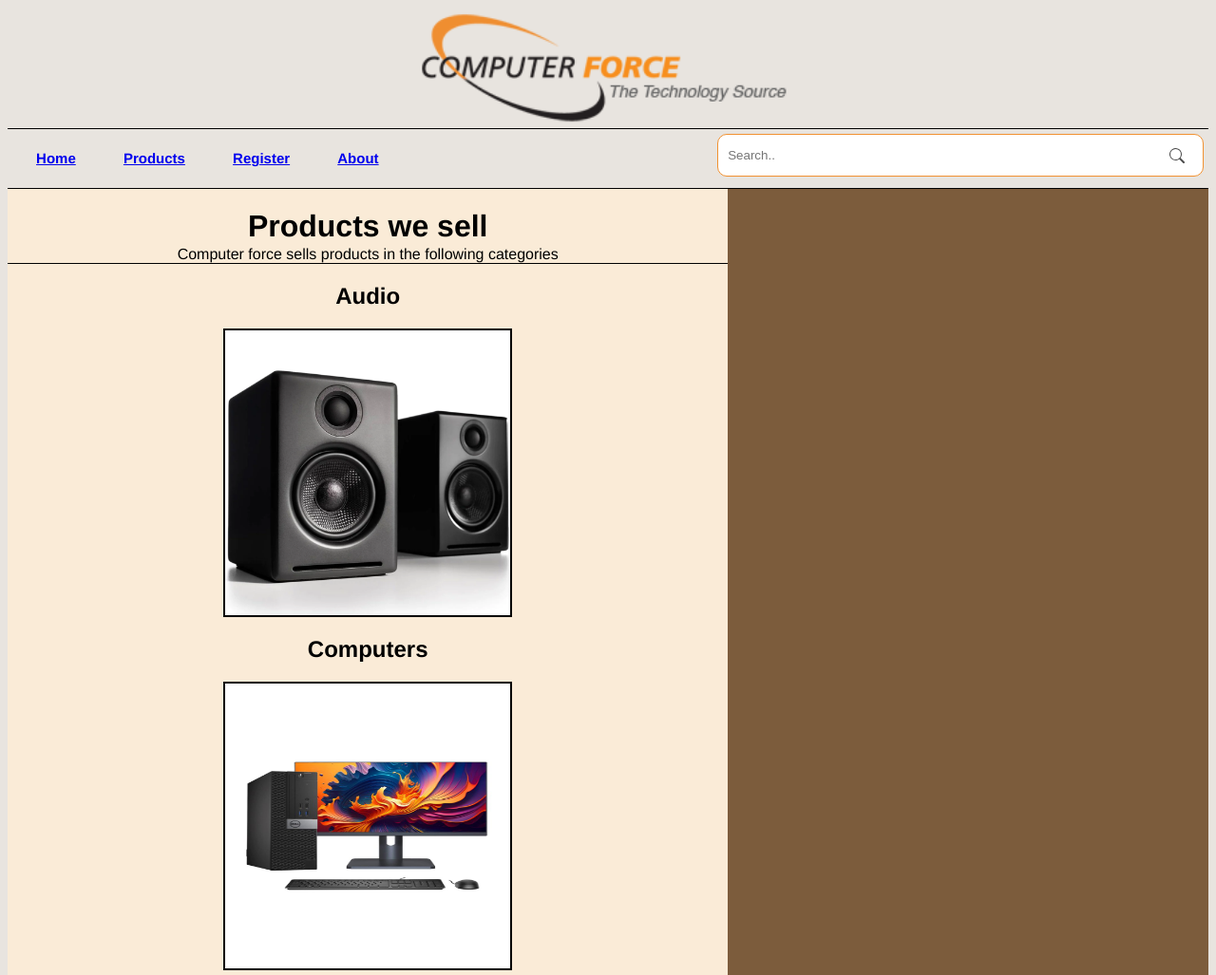
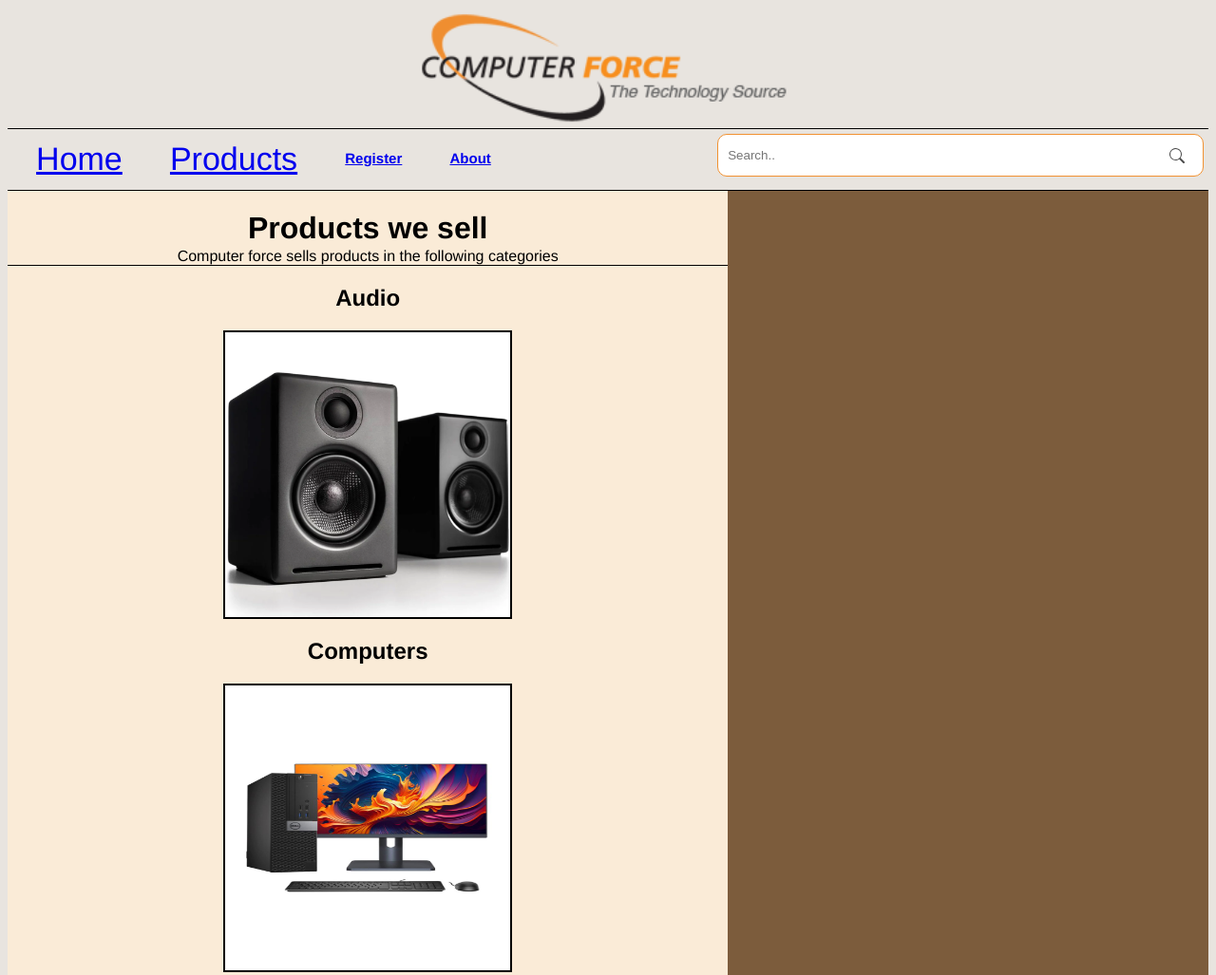
Before and after one commit to StanleyNR/Demo-E-commerce-V.1, a plain HTML site: page products.html in a window 1280 px wide. Shown: the top 1027 px of the page at 95% size. Drawn offline with Linux system fonts and the light colour scheme.

Commit message:
H1 to font sizer for products page

```diff
--- a/products.css
+++ b/products.css
@@ -31,7 +31,7 @@ body{
   transition-duration: 0.4s;
   background-color: #e8e4df;
   padding: 0.6% 2%;
-  font-size: 5px;
+  font-size: 34px;
   align-items: start;
 }
 .nav:hover{
--- a/products.html
+++ b/products.html
@@ -14,8 +14,8 @@
         <img src="Photo/Logo.png" class="centre" title="Logo">
       </div>
       <span class="navigation">
-        <a class="nav" href="index.html"><h1 id="navb">Home</h1></a>
-        <a class="nav" href="products.html"><h1 id="navb">Products</h1></a>
+        <a class="nav" href="index.html">Home</a>
+        <a class="nav" href="products.html">Products</a>
         <a class="nav" href="register.html"><h1 id="navb">Register</h1></a>
         <a class="nav" href="about.html"><h1 id="navb">About</h1></a>
         <input type="search" id="search" placeholder="Search.." title="type in a Products name">
```
